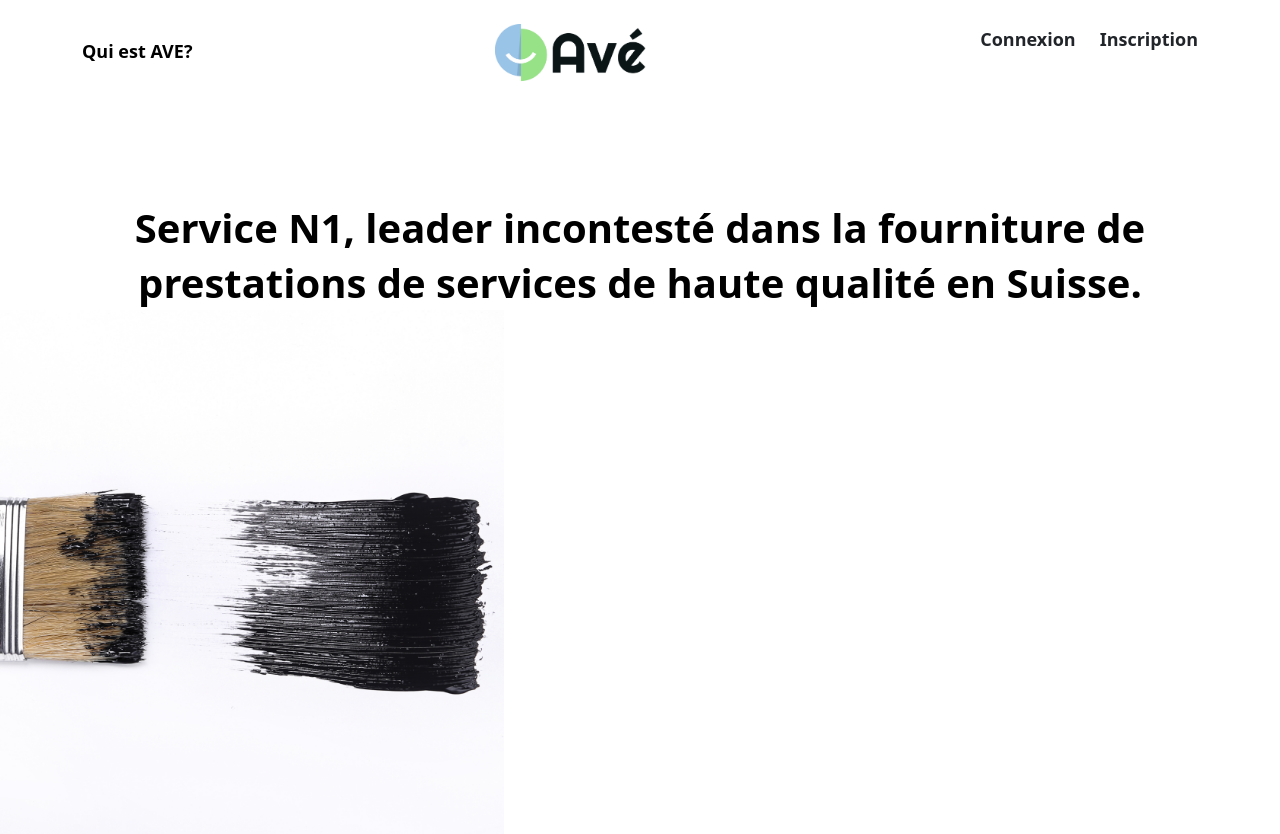
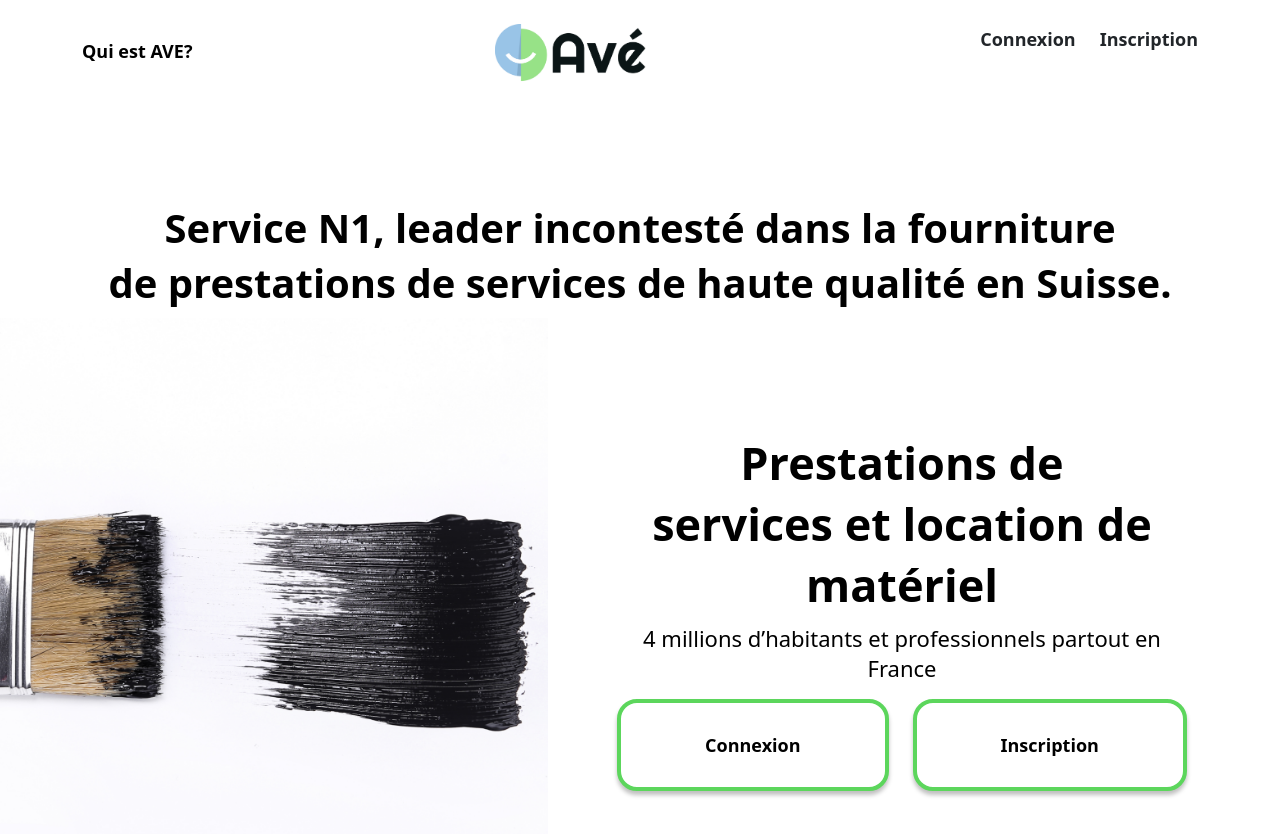
Before and after one commit to Abdrahim19/Av-, a React (Vite) app: page / in a window 1280 px wide. Shown: the top 834 px of the page. Built offline with nearby package versions, Linux system fonts and the light colour scheme.

Commit message:
push_hero

```diff
--- a/src/App.tsx
+++ b/src/App.tsx
@@ -1,5 +1,8 @@
+import { Container } from 'react-bootstrap';
 import Navbar from './components/Header/Navbar';
 import Hero from './pages/Home/Hero';
+import 'bootstrap/dist/css/bootstrap.min.css';
+
 // import Heilighta_App from './pages/Home/Heilighta_App';
 // import Requests from './pages/Home/dérniéres/Requests';
 
@@ -8,8 +11,10 @@ import Hero from './pages/Home/Hero';
 
 function App() {
   return (
-    <main className='W-full over-flow-hiiden'>
+    <main className='overflow-hidden'>
+      <Container fluid='lg py-4'>
       <Navbar />
+      </Container>
       <Hero />
     </main>
   )
--- a/src/components/Header/Mobilemenu.tsx
+++ b/src/components/Header/Mobilemenu.tsx
@@ -1,15 +1,21 @@
 import { navlinks } from "../../data/navlinks"
+import { IoIosCloseCircleOutline } from "react-icons/io";
 
-const Mobilemenu = ({Isblock}:{Isblock:boolean}) => {
+
+const Mobilemenu = ({Isblock , onClick}:{Isblock:boolean , onClick:() => void}) => {
   return Isblock ? (
-
-    <div className="mobil_menu" style={{padding:'1rem', borderRadius:'1rem' , backgroundColor:'white'}}>
-    <ul className="bg-light d-flex flex-column shadow-3 py-2 px-3">
+    <>
+    <div className="mask" style={{backgroundColor:'rgba(0, 0, 0, 0.5)'}} ></div>
+    <ul className={Isblock ? 'visible  h-100 fixed-top w-50 bg-light d-flex flex-column shadow-3 py-2 px-3' : 'invisible' } style={{padding:'1rem', borderRadius:'1rem' , backgroundColor:'white'}}>
+      <div className="d-flex align-items-center justify-content-between mb-3">
+      <h1 className='user-select-none'>Qui est AVE?</h1>
+        <IoIosCloseCircleOutline onClick={onClick} size={50} />
+      </div>
       {navlinks.map((ele) => (
-        <li className="btn btn-link btn-block m-0 p-2 text-start text-dark">{ele.name}</li>
+        <li className="btn btn-outline-dark m-0 p-2 text-center mt-4">{ele.name}</li>
       ))}
-    </ul>
-</div>
+</ul>
+    </>
   ) : false
 }
 
--- a/src/components/Header/Navbar.tsx
+++ b/src/components/Header/Navbar.tsx
@@ -19,7 +19,7 @@ const Navbar = () => {
 
 
   return (
-    <Container fluid='lg py-4'>
+
     <nav style={{marginBottom:'5.55rem'}} className="d-flex align-items-center justify-content-between">
         <h1 className='titel d-none d-lg-block user-select-none'>Qui est AVE?</h1>
         <Link to='/'>
@@ -32,11 +32,12 @@ const Navbar = () => {
                 </p>
             ))}
         </ul>
-            <IoMenuSharp className="d-block mobile_menu d-lg-none user-select-none"
+        <div className="d-lg-none d-flex">
+            <IoMenuSharp className="d-block d-lg-none user-select-none"
              onClick={memoizedHandleClick}  size={40} />
+            <Mobilemenu Isblock={toggle} onClick={memoizedHandleClick}/>
+        </div>
     </nav>
-            <Mobilemenu Isblock={toggle} />
-    </Container>
   )
 }
 
--- a/src/index.css
+++ b/src/index.css
@@ -1,10 +1,5 @@
 @import url('https://fonts.googleapis.com/css2?family=Inter:wght@100;300;400;500;600;700;800;900&display=swap');
 
-* {
-  margin: 0;
-  padding: 0;
-  box-sizing: border-box;
-}
 
 body {
   font-family: 'Inter', sans-serif;
@@ -14,19 +9,86 @@ body {
   --primery-600:#32B632;
 }
 
+
+    /* hero */
 .hero_titel {
-  text-align: center;
-  margin:  0 auto;
   color: #000;
-  font-size: 2.5rem;
+  font-size: 40px;
   font-style: normal;
   font-weight: 900;
   line-height: normal;
-  max-width: 70rem;
+
+@media (max-width: 767px) {
+    font-size: 25px; /* Adjust the font size for smaller screens */
+    margin-bottom: 3rem;
+  }
+}
+
+  .hero_img {
+      max-width: 3650%;
+      max-height: 59.3125rem;
+      margin-left: -5rem;
+      }
+
+  /* Heilighta_App */
+  .pargraf {
+      color: #FFF;
+      font-size: 1.5rem;
+      font-style: normal;
+      font-weight: 700;
+      line-height: normal;
+      }
+      .wraaper {
+          background-color: var(--primery-600);
+      }
+
+
+  /* Requests */
+
+  .Request_titel {
+  font-size: 2.25rem;
+  font-style: normal;
+  font-weight: 800;
+  line-height: normal;
   }
 
-  .hero_img {
-    max-width: 36.5rem;
-    max-height: 59.3125rem;
-    margin-left: -5rem;
-    }
+  .user_img {
+  width: 2.9375rem;
+  height: 2.9375rem;
+  border-radius: 2.9375rem;
+  }
+  .username  {
+      color: #000;
+  font-size: 0.625rem;
+  font-style: normal;
+  font-weight: 700;
+  line-height: normal;
+  }
+
+  .user_location {
+      color: #000;
+  font-size: 0.375rem;
+  font-style: normal;
+  font-weight: 500;
+  line-height: normal;
+  }
+
+  .mobile_menu {
+      cursor: pointer;
+      position: fixed;
+      top: 7rem;
+      left: 0;
+  }
+  .outline_button {
+    border-radius: 1.25rem;
+border: 4px solid #5CD65C;
+background: #FFF;
+box-shadow: 0px 4px 4px 0px rgba(0, 0, 0, 0.25);
+color: #000;
+text-align: center;
+font-size: 1.125rem;
+font-style: normal;
+font-weight: 800;
+line-height: normal;
+padding: 1.88rem 5.25rem;
+  }
--- a/src/main.tsx
+++ b/src/main.tsx
@@ -2,7 +2,6 @@ import React from 'react'
 import ReactDOM from 'react-dom/client'
 import './index.css'
 import { RouterProvider, createBrowserRouter } from 'react-router-dom'
-import 'bootstrap/dist/css/bootstrap.min.css';
 import ErrorBoundary from './components/commen/ErrorBoundary'
 import App from './App'
 
--- a/src/pages/Home/Hero.tsx
+++ b/src/pages/Home/Hero.tsx
@@ -1,10 +1,21 @@
-
+import './hero/hero.css'
 const Hero = () => {
   return (
     <div>
-        <h1 className="hero_titel text-center">Service N1, leader incontesté dans la fourniture
+        <h1 className="hero_titel text-center">
+          Service N1, leader incontesté dans la fourniture <br />
 de prestations de services de haute qualité en Suisse.</h1>
-<img src="/peinture_noire.png" alt="hero_img" className="hero_img" />
+<section  className="row align-items-center   gap-3">
+<img  src="/peinture_noire.png" alt="hero_img" className="hero_img order-2 order-lg-1 col-lg-6" />
+<div className='col-lg-6 flex flex-col justify-content-center gap-4 order-1 order-lg-2'>
+  <h1 className="second_titel">Prestations de <br /> services et location de <br /> matériel</h1>
+  <p className="second_discrption">4 millions d’habitants et professionnels partout en <br /> France</p>
+  <div className="d-flex w-100 flex-wrap align-items-center gap-4 justify-content-center">
+    <button className="outline_button">Connexion</button>
+    <button className="outline_button">Inscription</button>
+  </div>
+</div>
+</section>
     </div>
   )
 }
--- a/src/pages/Home/Home.tsx
+++ b/src/pages/Home/Home.tsx
@@ -1,6 +1,5 @@
 import Heilighta_App from "./Heilighta_App"
 import Hero from "./Hero"
-import './styles.css'
 
 const Home = () => {
   return (
--- /dev/null
+++ b/src/pages/Home/hero/hero.css
@@ -0,0 +1,20 @@
+.second_titel {
+color: #000;
+text-align: center;
+font-size: 2.8125rem;
+font-style: normal;
+font-weight: 800;
+line-height: normal;
+@media (max-width: 767px) {
+    font-size: 2rem; /* Adjust the font size for smaller screens */
+  }
+}
+
+.second_discrption {
+color: #000;
+text-align: center;
+font-size: 1.375rem;
+font-style: normal;
+font-weight: 500;
+line-height: normal;
+}
--- a/src/pages/Home/styles.css
+++ /dev/null
@@ -1,71 +0,0 @@
-/* hero */
-.hero_titel {
-color: #000;
-font-size: 2.5rem;
-font-style: normal;
-font-weight: 900;
-line-height: normal;
-margin: auto;
-text-align: center;
-max-width: 50rem;
-}
-
-.hero_img {
-    max-width: 36.5rem;
-    max-height: 59.3125rem;
-    margin-left: -5rem;
-    }
-
-/* Heilighta_App */
-.pargraf {
-    color: #FFF;
-    font-size: 1.5rem;
-    font-style: normal;
-    font-weight: 700;
-    line-height: normal;
-    }
-    .wraaper {
-        background-color: var(--primery-600);
-    }
-
-
-/* Requests */
-
-.Request_titel {
-font-size: 2.25rem;
-font-style: normal;
-font-weight: 800;
-line-height: normal;
-}
-
-.user_img {
-width: 2.9375rem;
-height: 2.9375rem;
-border-radius: 2.9375rem;
-}
-.username  {
-    color: #000;
-font-size: 0.625rem;
-font-style: normal;
-font-weight: 700;
-line-height: normal;
-}
-
-.user_location {
-    color: #000;
-font-size: 0.375rem;
-font-style: normal;
-font-weight: 500;
-line-height: normal;
-}
-
-.mobile_menu {
-    cursor: pointer;
-    position: fixed;
-    top: 0;
-    left: 0;
-    display: none;
-    @media (max-width:901px) {
-        display: block;
-    }
-}
```
